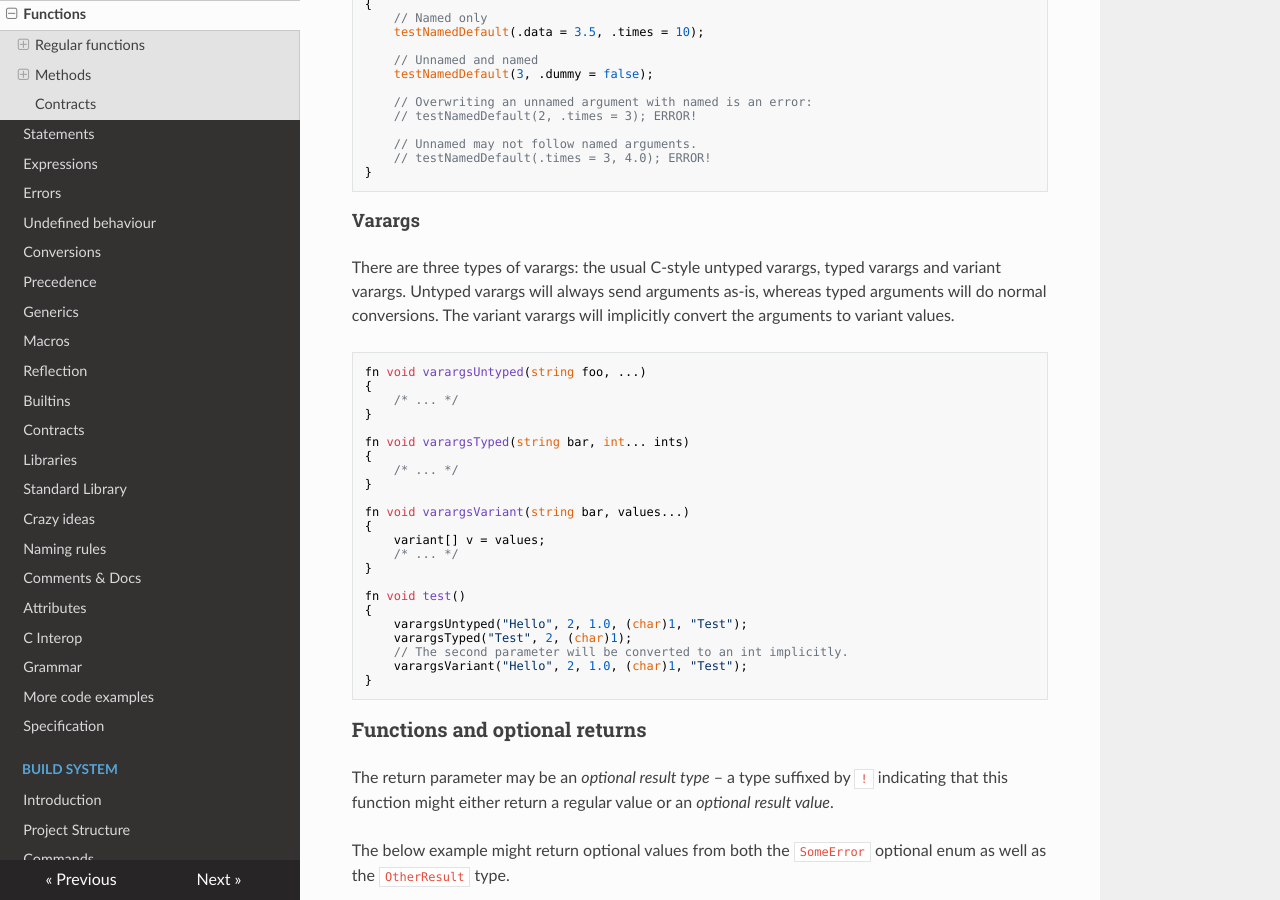
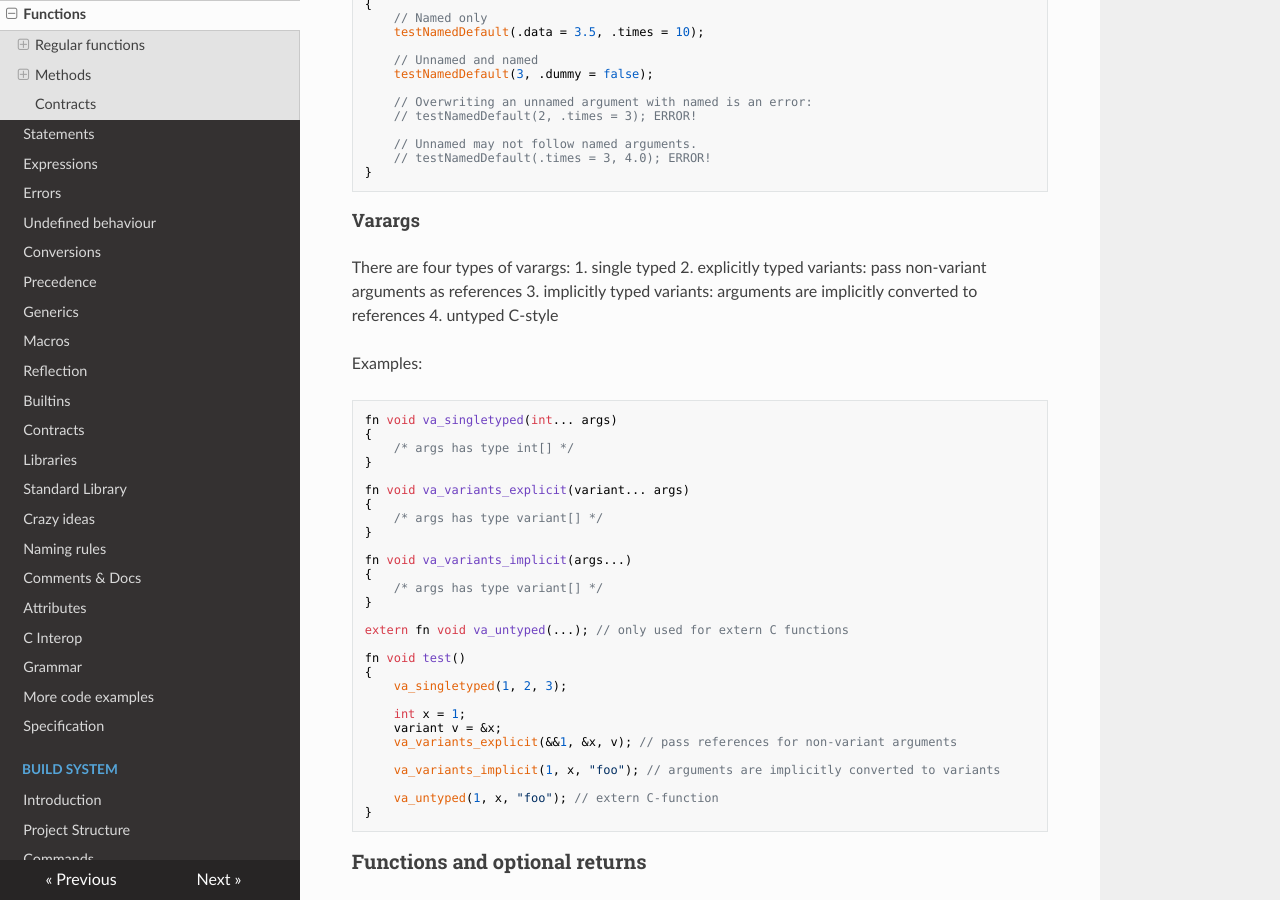
Before and after one commit to c3lang/c3docs-old, an MkDocs documentation site: the page built from docs/functions.md, in a window 1280 px wide and 900 px high, scrolled down 1352 px. Built offline with MkDocs 1.6.1, drawn with Linux system fonts in a browser that asks for light colours; nearby versions of some CDN libraries.

Commit message:
Update vararg section

```diff
--- a/docs/functions.md
+++ b/docs/functions.md
@@ -80,35 +80,44 @@ Named arguments with defaults:
 
 #### Varargs
 
-There are three types of varargs:
-the usual C-style untyped varargs, typed varargs and variant varargs.
-Untyped varargs will always send arguments as-is, whereas typed
-arguments will do normal conversions. The variant varargs will implicitly
-convert the arguments to variant values.
+There are four types of varargs:
+1. single typed
+2. explicitly typed variants: pass non-variant arguments as references
+3. implicitly typed variants: arguments are implicitly converted to references
+4. untyped C-style
 
-    fn void varargsUntyped(string foo, ...)
+Examples:
+
+    fn void va_singletyped(int... args)
     {
-        /* ... */
+        /* args has type int[] */
     }
 
-    fn void varargsTyped(string bar, int... ints)
+    fn void va_variants_explicit(variant... args)
     {
-        /* ... */
+        /* args has type variant[] */
     }
 
-    fn void varargsVariant(string bar, values...)
+    fn void va_variants_implicit(args...)
     {
-        variant[] v = values;
-        /* ... */
+        /* args has type variant[] */
     }
+
+    extern fn void va_untyped(...); // only used for extern C functions
 
     fn void test()
     {
-        varargsUntyped("Hello", 2, 1.0, (char)1, "Test");
-        varargsTyped("Test", 2, (char)1);
-        // The second parameter will be converted to an int implicitly.
-        varargsVariant("Hello", 2, 1.0, (char)1, "Test");
+        va_singletyped(1, 2, 3);
+
+        int x = 1;
+        variant v = &x;
+        va_variants_explicit(&&1, &x, v); // pass references for non-variant arguments
+
+        va_variants_implicit(1, x, "foo"); // arguments are implicitly converted to variants
+
+        va_untyped(1, x, "foo"); // extern C-function
     }
+
 
 ### Functions and optional returns
 
```
